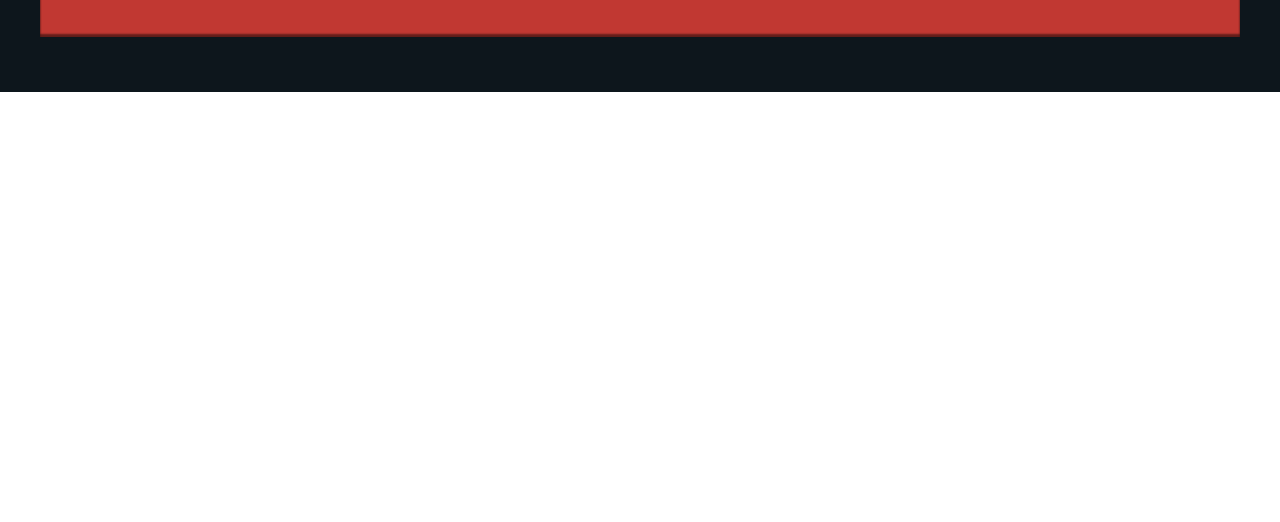
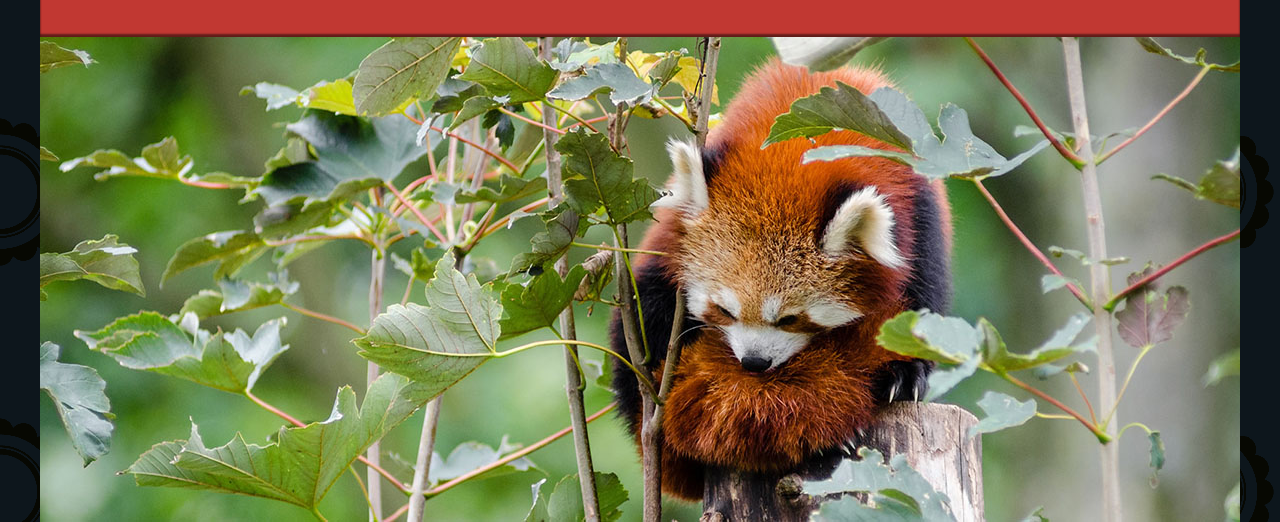
Before and after one commit to Jenbn/MDN-Mozilla-Splash-Page, a plain HTML site: page index.html in a window 1280 px wide. Shown: the part 708-1230 px from the top of the page. Before the commit the page ends 800 px from the top, so only its background shows below. Drawn offline with nearby package versions, Linux system fonts and the light colour scheme.

Commit message:
panda img

```diff
--- a/index.html
+++ b/index.html
@@ -150,6 +150,11 @@
 
       <div class="red-panda">
         <!-- insert picture element -->
+        <picture>
+            <source media="(max-width:600px)" srcset="redpanda600.jpg">
+            <source media="(min-width:601px)" srcset="redpanda1200.jpg">
+            <img src="../mozilla pictures/red-panda.jpg" alt="A red panda hugging a tree and full of tree leaves">
+        </picture>
       </div>
 
     </main>
```
